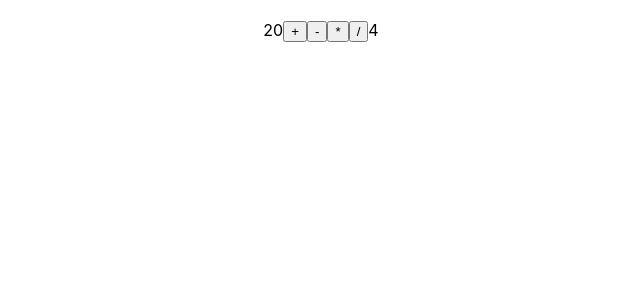
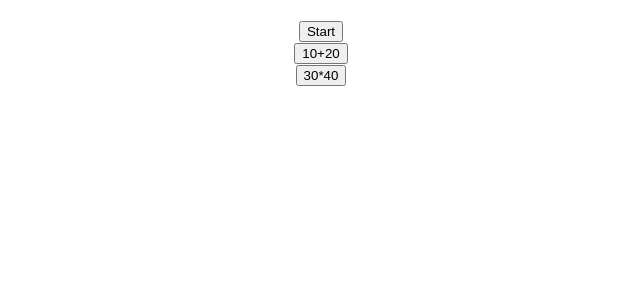
Before and after one commit to Lnwnot/app1, a React (Create React App) app: page / in a window 1280 px wide. Shown: the top 300 px of the page, without its empty margins (319-959 px from the left). Built offline with nearby package versions, Linux system fonts and the light colour scheme.

Commit message:
StartStop

```diff
--- a/src/App.js
+++ b/src/App.js
@@ -1,7 +1,7 @@
 import React from 'react'
-import {Calculator} from './calculator'
+import {EventData2} from './event-data'
 
 function App(){
-  return <Calculator/>
+  return <EventData2/>
 }
 export default App;
--- /dev/null
+++ b/src/event-data.js
@@ -0,0 +1,23 @@
+import React from "react";
+
+export function EventData2(){
+
+    const onClickStartStop = (ev) => {
+        let t = ev.target.innerText
+        let s = (t=='Start')?'Stop':'Start'
+        ev.target.innerText = s
+    }
+    const onClickAdd = (ev) =>{
+        let t = ev.target.innerText
+        let r = eval(t)
+        alert(`${t}=${r}`)
+    }
+
+    return(
+        <div style={{textAlign:'center',marginTop:20}}>
+            <button onClick={(ev)=>onClickStartStop(ev)}>Start</button><br/>
+            <button onClick={(ev)=>onClickAdd(ev)}>10+20</button><br/>
+            <button onClick={(ev)=>onClickAdd(ev)}>30*40</button><br/>
+        </div>
+    )
+}
```
